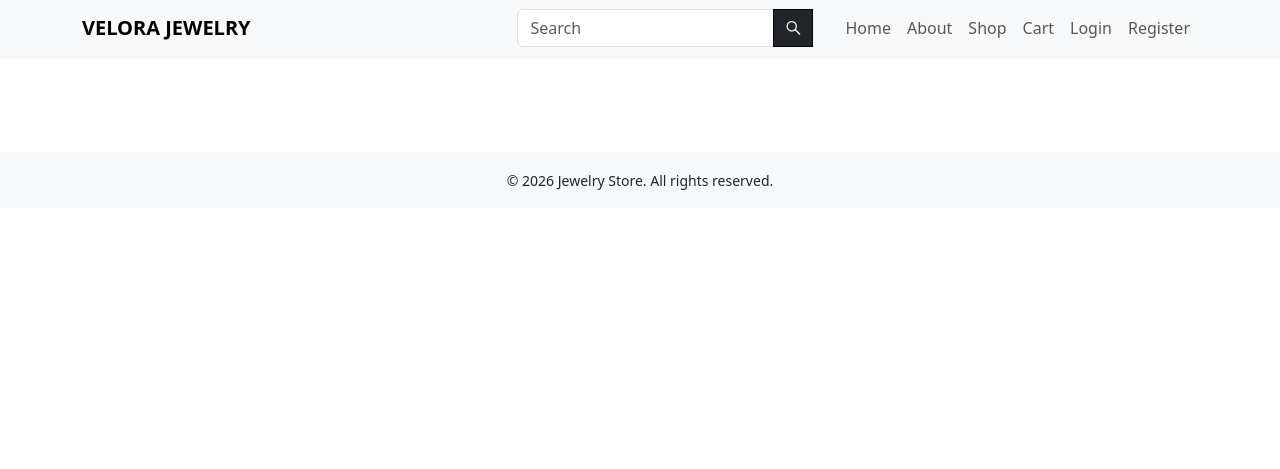
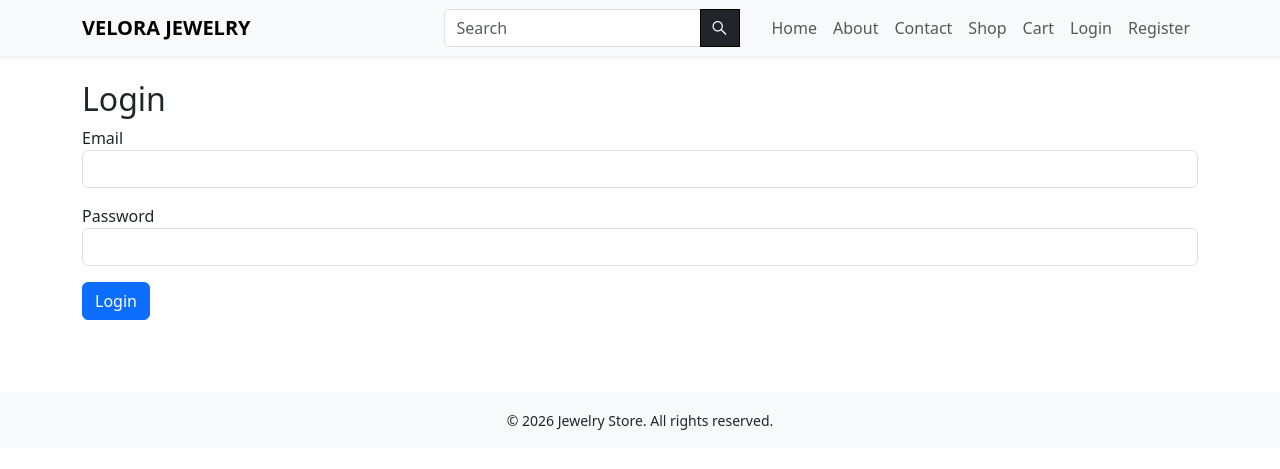
Before and after one commit to PDennise/velora_jewelry, a Django app: page /users/login/ in a window 1280 px wide. Shown: the top 469 px of the page. Run offline with Django 4.2, Linux system fonts and the light colour scheme.

Commit message:
Add href links to Nav, Add about link , Add error message to base template, Change username login to email login

```diff
--- a/templates/base.html
+++ b/templates/base.html
@@ -30,7 +30,7 @@
     <!-- Navbar -->
     <nav class="navbar navbar-expand-lg navbar-light bg-light shadow-sm">
         <div class="container">
-            <a class="navbar-brand fw-bold" href="#">VELORA JEWELRY</a>
+            <a class="navbar-brand fw-bold" href="{% url 'home:homepage' %}">VELORA JEWELRY</a>
 
             <button class="navbar-toggler" type="button" data-bs-toggle="collapse" data-bs-target="#mainNavbar">
                 <span class="navbar-toggler-icon"></span>
@@ -38,7 +38,7 @@
 
             <div class="collapse navbar-collapse justify-content-end" id="mainNavbar">
 
-                <form method="GET" action="" class="d-flex me-4">
+                <form method="GET" action="{% url 'shop:product-list' %}" class="d-flex me-4">
                     <div class="input-group">
                         <input class="form-control" type="text" name="q" placeholder="Search">
                         <button class="btn btn-dark border border-black rounded-0" type="submit">
@@ -51,35 +51,39 @@
             <ul class="navbar-nav ms-auto">
 
                 <li class="nav-item">
-                    <a class="nav-link" href="#">Home</a>
+                    <a class="nav-link" href="{% url 'home:homepage' %}">Home</a>
                 </li>
                 <li class="nav-item">
-                    <a class="nav-link" href="#">About</a>
+                    <a class="nav-link" href="{% url 'page:about' %}">About</a>
                 </li>
                 <li class="nav-item">
-                    <a class="nav-link" href="#">Shop</a>
+                    <a class="nav-link" href="{% url 'page:contact' %}">Contact</a>
                 </li>
-
-                <a class="nav-link" href="#">
-                    Cart
-                    {% if request.session.cart %}
-                    <span class="badge bg-danger">{{ request.session.cart|length }}</span>
-                    {% endif %}
-                </a>
+                <li class="nav-item">
+                    <a class="nav-link" href="{% url 'shop:product-list' %}">Shop</a>
+                </li>
+                <li class="nav-item">
+                    <a class="nav-link" href="{% url 'cart:cart_detail' %}">
+                        Cart
+                        {% if request.session.cart %}
+                        <span class="badge bg-danger">{{ request.session.cart|length }}</span>
+                        {% endif %}
+                    </a>
+                </li>
 
                 {% if user.is_authenticated %}
                 <li class="nav-item">
                     <a class="nav-link" href="#">Profile</a>
                 </li>
                 <li class="nav-item">
-                    <a class="nav-link text-danger" href="#">Logout</a>
+                    <a class="nav-link text-danger" href="{% url 'users:logout' %}">Logout</a>
                 </li>
                 {% else %}
                 <li class="nav-item">
-                    <a class="nav-link" href="#">Login</a>
+                    <a class="nav-link" href="{% url 'users:login' %}">Login</a>
                 </li>
                 <li class="nav-item">
-                    <a class="nav-link" href="#">Register</a>
+                    <a class="nav-link" href="{% url 'users:register' %}">Register</a>
                 </li>
                 {% endif %}
 
@@ -89,6 +93,15 @@
 
     <!-- Main Content -->
     <main class="container py-4">
+
+        {% if messages %}
+            {% for message in messages %}
+                <div class="alert alert-danger mt-3">
+                    {{ message }}
+                </div>
+            {% endfor %}
+        {% endif %}
+
         {% block content %}
         {% endblock %}
     </main>
--- a/users/templates/users/login.html
+++ b/users/templates/users/login.html
@@ -1,8 +1,17 @@
 {% extends 'base.html' %}
 {% load static %}
+{% block content %}
 <h2>Login</h2>
 <form method="post">
   {% csrf_token %}
-  {{ form.as_p }}
-  <button type="submit">Login</button>
+  <div class="mb-3">
+    <label>Email</label>
+    <input type="email" name="email" class="form-control">
+  </div>
+  <div class="mb-3">
+    <label>Password</label>
+    <input type="password" name="password" class="form-control">
+  </div>
+  <button type="submit" class="btn btn-primary">Login</button>
 </form>
+{% endblock %}
```
